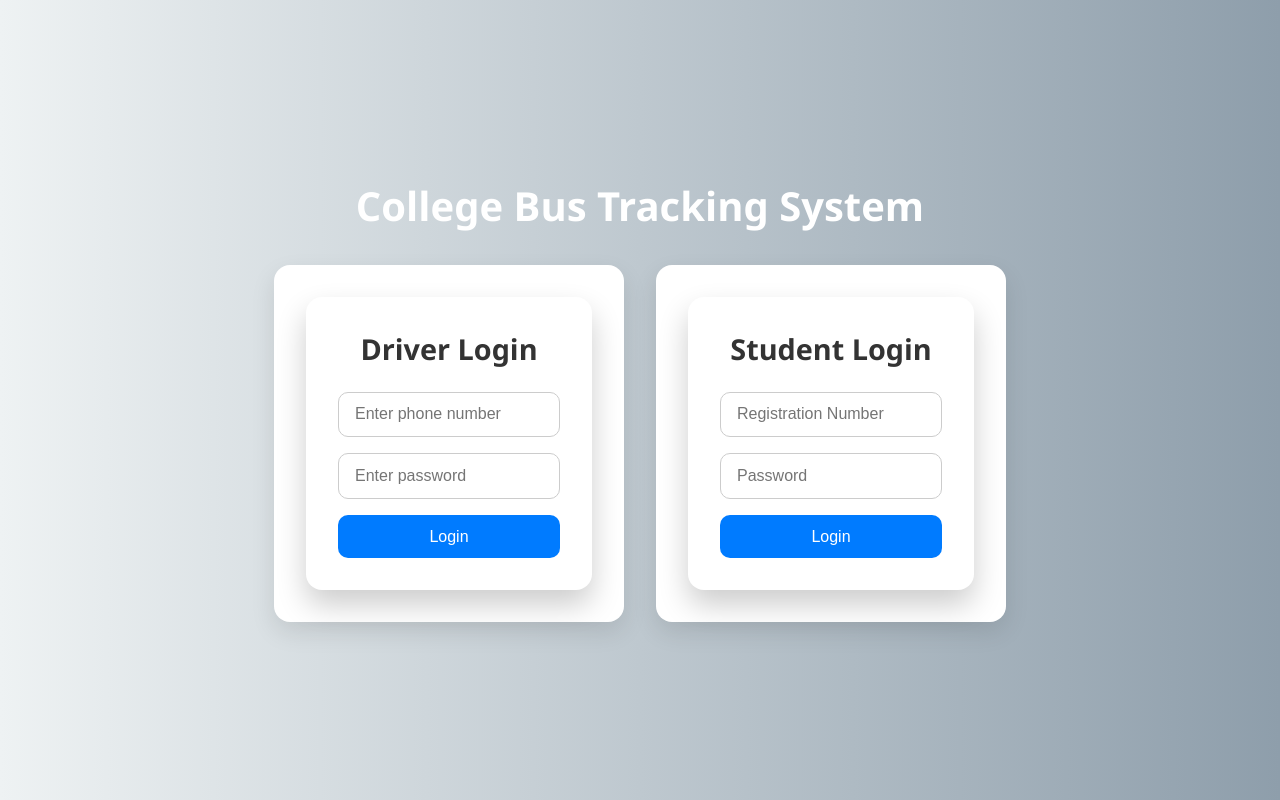
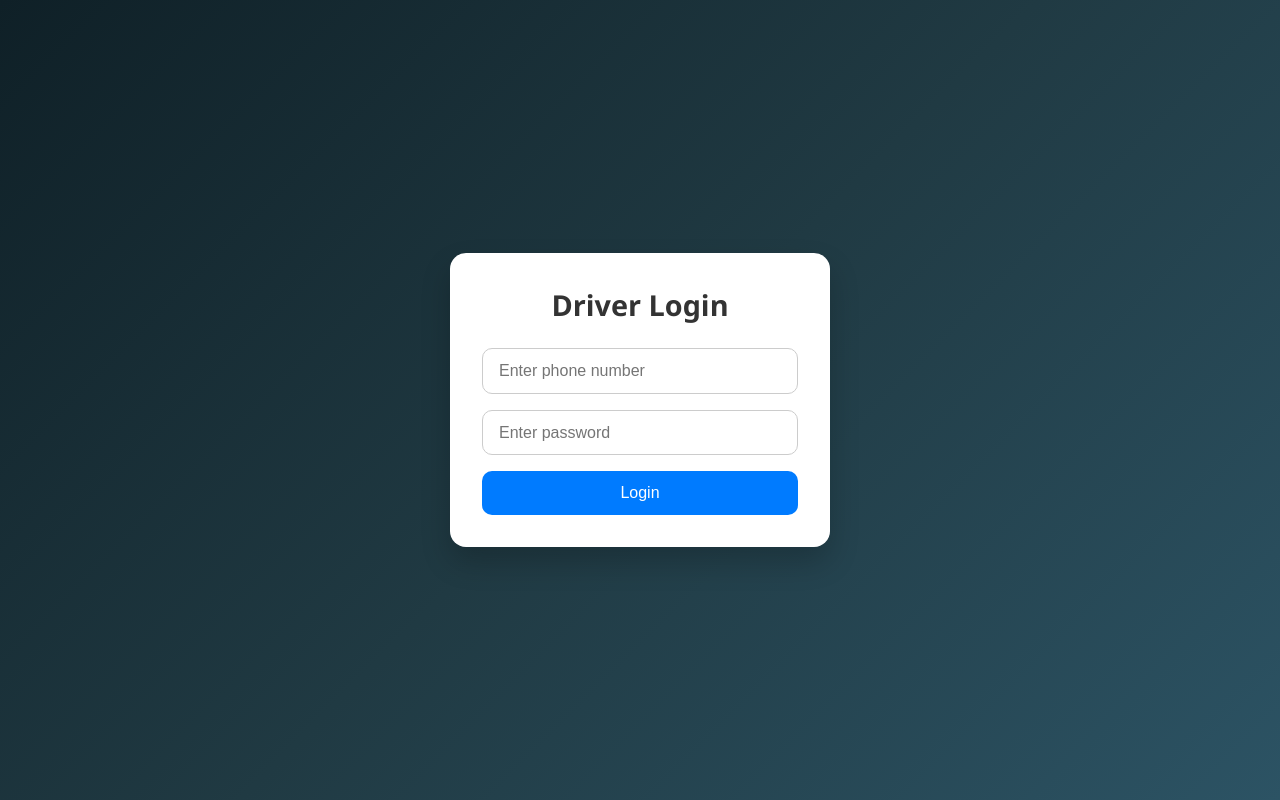
Before and after one commit to nimmanasuryakiran/bus-tracking-frontend, a React (Create React App) app: page / in a window 1280 px wide. Built offline with nearby package versions, Linux system fonts and the light colour scheme.

Commit message:
commit for 7 update

```diff
--- a/src/App.js
+++ b/src/App.js
@@ -1,24 +1,19 @@
+import React from "react";
+import StudentMap from "./components/StudentMap";
 
-
-import React from "react";
 import { BrowserRouter as Router, Routes, Route } from "react-router-dom";
+import DriverLogin from "./components/DriverLogin";
+import DriverTracker from "./components/DriverTracker";
+import LeafletMapComponent from "./components/LeafletMapComponent";
 import 'leaflet/dist/leaflet.css';
 import "./styles.css";
-
-import Home from "./components/Home";
-import DriverLogin from "./components/DriverLogin";
-import StudentLogin from "./components/StudentLogin";
-import DriverTracker from "./components/DriverTracker";
-import LeafletMapComponent from "./components/LeafletMapComponent";
-import StudentMap from "./components/StudentMap";
 
 function App() {
     return (
         <Router>
             <Routes>
-                <Route path="/" element={<Home />} />
+                <Route path="/" element={<DriverLogin />} />
                 <Route path="/driver-login" element={<DriverLogin />} />
-                <Route path="/student-login" element={<StudentLogin />} />
                 <Route path="/driver-tracker" element={
                     <>
                         <DriverTracker busId={"BUS-101"} />
@@ -26,8 +21,11 @@ function App() {
                     </>
                 } />
                 <Route path="/student-map" element={<StudentMap />} />
+
             </Routes>
+
         </Router>
+
     );
 }
 
```
